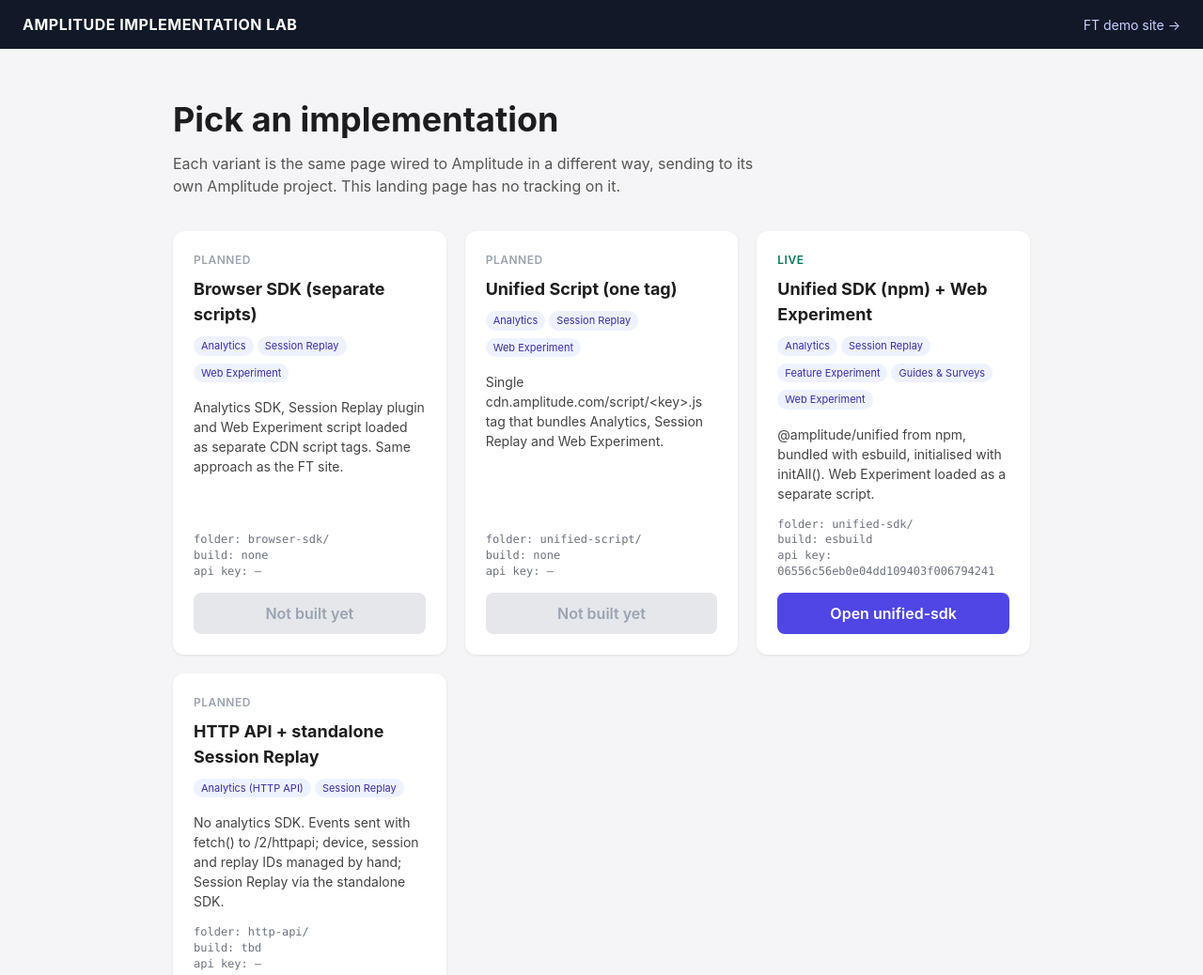
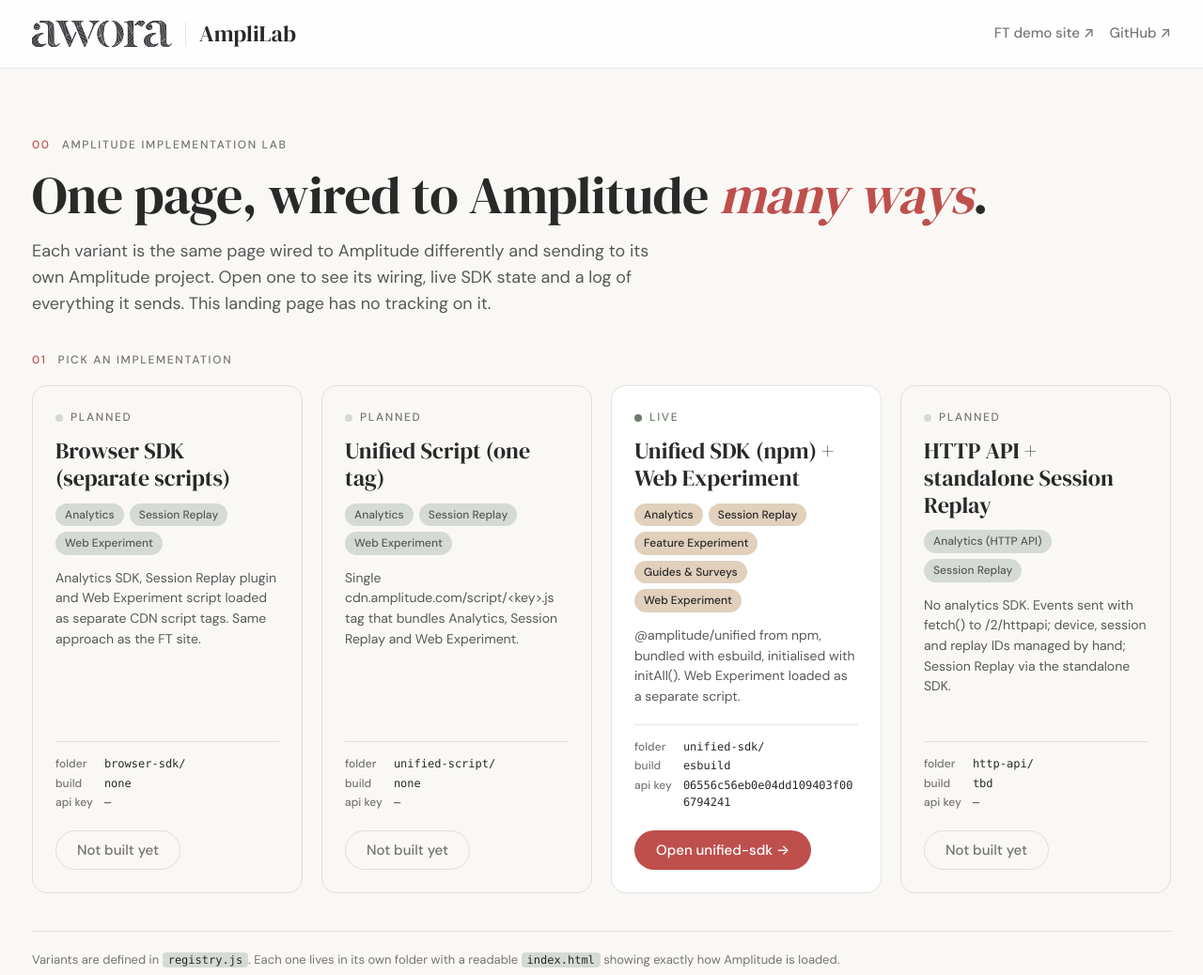
Before and after one commit to FChuvilkin/amplilab, a plain HTML site: page index.html in a window 1280 px wide. Shown: the top 1038 px of the page at 94% size. Drawn offline with Linux system fonts and the light colour scheme.

Commit message:
Apply Awora branding to the AmpliLab homepage (#3)
Co-authored-by: Claude Opus 5.5 <noreply@anthropic.com>

```diff
--- a/index.html
+++ b/index.html
@@ -3,57 +3,88 @@
 <head>
   <meta charset="utf-8">
   <meta name="viewport" content="width=device-width, initial-scale=1">
-  <title>Amplitude Implementation Lab</title>
+  <title>AmpliLab · Amplitude Implementation Lab</title>
   <!-- Deliberately no Amplitude (or any other) tracking on this page. It only links to the variants. -->
+  <link rel="icon" href="shared/brand/awora-mark.svg" type="image/svg+xml">
+  <!-- Same Awora branding as the variant pages: fonts, palette, header, buttons and badges come from shared/lab.css. -->
+  <link rel="stylesheet" href="shared/lab.css">
   <style>
-    * { box-sizing: border-box; }
-    body { margin: 0; font: 16px/1.5 -apple-system, BlinkMacSystemFont, "Segoe UI", Helvetica, Arial, sans-serif; color: #1d1d1f; background: #f5f5f7; }
-    header { background: #111827; color: #fff; padding: 14px 24px; display: flex; justify-content: space-between; align-items: center; }
-    header strong { letter-spacing: .5px; }
-    header a { color: #c7d2fe; text-decoration: none; font-size: 14px; }
-    main { max-width: 960px; margin: 0 auto; padding: 48px 24px; }
-    h1 { font-size: 36px; margin: 0 0 8px; }
-    .lede { color: #555; max-width: 640px; margin: 0 0 36px; }
-    .grid { display: grid; grid-template-columns: repeat(auto-fit, minmax(280px, 1fr)); gap: 20px; }
-    .card { background: #fff; border-radius: 12px; padding: 22px; box-shadow: 0 1px 3px rgba(0,0,0,.08); display: flex; flex-direction: column; }
-    .card h2 { font-size: 18px; margin: 0 0 6px; }
-    .card p { margin: 0 0 14px; color: #444; font-size: 14px; flex: 1; }
-    .meta { font: 12px/1.4 ui-monospace, Menlo, monospace; color: #6b7280; margin-bottom: 14px; }
-    .meta span { display: block; }
-    .badges { margin-bottom: 12px; }
-    .badge { display: inline-block; font-size: 11px; padding: 2px 8px; border-radius: 999px; background: #eef2ff; color: #3730a3; margin: 0 4px 4px 0; }
-    .btn { display: inline-block; text-align: center; border-radius: 8px; padding: 10px 16px; font-weight: 600; text-decoration: none; background: #4f46e5; color: #fff; }
-    .btn.disabled { background: #e5e7eb; color: #9ca3af; pointer-events: none; }
-    .status { font-size: 12px; font-weight: 600; text-transform: uppercase; letter-spacing: .5px; margin-bottom: 8px; }
-    .status.live { color: #047857; } .status.planned { color: #9ca3af; }
-    footer { margin-top: 40px; font-size: 13px; color: #6b7280; }
+    .hero { padding: 40px 0 36px; }
+    .hero .eyebrow { margin-bottom: 14px; }
+    .hero h1 { font-size: clamp(36px, 5vw, 56px); line-height: 1.08; margin: 0 0 16px; letter-spacing: -.01em; }
+    .hero h1 em { font-style: italic; color: var(--rust); }
+    .lede { max-width: 680px; margin: 0; font-size: 18px; color: var(--ink-2); }
+
+    .grid { display: grid; grid-template-columns: repeat(auto-fit, minmax(280px, 1fr)); gap: 20px; margin-top: 18px; }
+    .card { display: flex; flex-direction: column; background: var(--paper); border: 1px solid var(--line); border-radius: 16px; padding: 24px; transition: border-color .3s var(--ease), transform .3s var(--ease); }
+    .card.live:hover { border-color: var(--ink-soft); transform: translateY(-2px); }
+    .card.planned { background: transparent; }
+    .card h2 { font-size: 24px; line-height: 1.2; margin: 0 0 12px; }
+    .card p { flex: 1; margin: 0 0 18px; font-size: 14px; color: var(--ink-2); }
+    .card-status { display: inline-flex; align-items: center; gap: 8px; margin-bottom: 12px; font-size: 12px; font-weight: 500; letter-spacing: .14em; text-transform: uppercase; color: var(--ink-soft); }
+    .card-status::before { content: ""; width: 8px; height: 8px; border-radius: 999px; background: var(--sage-3); }
+    .card.live .card-status { color: var(--sage); }
+    .card.live .card-status::before { background: var(--sage); }
+    .card-badges { display: flex; flex-wrap: wrap; gap: 6px; margin-bottom: 14px; }
+    .card-badges .badge { font-size: 12px; padding: 3px 10px; }
+    .card.planned .badge { background: var(--sage-3); color: var(--ink-2); }
+    .card-meta { display: grid; grid-template-columns: auto 1fr; gap: 2px 12px; margin: 0 0 20px; padding-top: 14px; border-top: 1px solid var(--line); font-size: 12px; }
+    .card-meta dt { color: var(--ink-soft); font-weight: 500; }
+    .card-meta dd { margin: 0; font-family: var(--font-mono); color: var(--ink); word-break: break-all; }
+    .card .btn { align-self: flex-start; }
+    .btn[aria-disabled="true"] { color: var(--ink-soft); border-color: var(--line); cursor: default; pointer-events: none; }
+
+    .foot { margin-top: 40px; padding-top: 20px; border-top: 1px solid var(--line); font-size: 13px; color: var(--ink-soft); }
+    .foot code { background: var(--sage-3); color: var(--ink); padding: 1px 6px; border-radius: 4px; }
   </style>
 </head>
 <body>
-  <header>
-    <strong>AMPLITUDE IMPLEMENTATION LAB</strong>
-    <a href="https://fchuvilkin.github.io/fedor-test/">FT demo site →</a>
+  <header class="lab-strip">
+    <div class="strip-row">
+      <a href="./" class="strip-home" aria-label="AmpliLab home">
+        <img class="strip-logo" src="shared/brand/awora-wordmark.svg" alt="Awora" width="1784" height="335">
+        <span class="strip-divider" aria-hidden="true"></span>
+        <span class="strip-name">AmpliLab</span>
+      </a>
+      <span class="strip-spacer"></span>
+      <a class="strip-link" href="https://fchuvilkin.github.io/fedor-test/">FT demo site ↗</a>
+      <a class="strip-link" id="repo-link" href="https://github.com/FChuvilkin/amplilab" target="_blank" rel="noopener">GitHub ↗</a>
+    </div>
   </header>
+
   <main>
-    <h1>Pick an implementation</h1>
-    <p class="lede">Each variant is the same page wired to Amplitude in a different way, sending to its own Amplitude project. This landing page has no tracking on it.</p>
+    <section class="hero">
+      <p class="eyebrow"><b>00</b>Amplitude Implementation Lab</p>
+      <h1>One page, wired to Amplitude <em>many ways</em>.</h1>
+      <p class="lede">Each variant is the same page wired to Amplitude differently and sending to its own Amplitude project. Open one to see its wiring, live SDK state and a log of everything it sends. This landing page has no tracking on it.</p>
+    </section>
+
+    <div class="section-head"><p class="eyebrow"><b>01</b>Pick an implementation</p></div>
     <div class="grid" id="cards"></div>
-    <footer>Variants are defined in <code>registry.js</code>. Each one lives in its own folder with a readable <code>index.html</code> showing exactly how Amplitude is loaded.</footer>
+
+    <p class="foot">Variants are defined in <code>registry.js</code>. Each one lives in its own folder with a readable <code>index.html</code> showing exactly how Amplitude is loaded.</p>
   </main>
 
   <script src="registry.js"></script>
   <script>
-    function esc(s) { return String(s).replace(/&/g, '&amp;').replace(/</g, '&lt;').replace(/>/g, '&gt;'); }
+    function esc(s) { return String(s == null ? '' : s).replace(/&/g, '&amp;').replace(/</g, '&lt;').replace(/>/g, '&gt;').replace(/"/g, '&quot;'); }
+    if (window.LAB_REPO) document.getElementById('repo-link').href = window.LAB_REPO;
     document.getElementById('cards').innerHTML = window.LAB_REGISTRY.map(function (v) {
       var live = v.status === 'live';
-      return '<div class="card">' +
-        '<div class="status ' + v.status + '">' + v.status + '</div>' +
+      return '<article class="card ' + esc(v.status) + '" id="card-' + esc(v.slug) + '">' +
+        '<div class="card-status">' + esc(v.status) + '</div>' +
         '<h2>' + esc(v.title) + '</h2>' +
-        '<div class="badges">' + v.products.map(function (p) { return '<span class="badge">' + esc(p) + '</span>'; }).join('') + '</div>' +
+        '<div class="card-badges">' + v.products.map(function (p) { return '<span class="badge">' + esc(p) + '</span>'; }).join('') + '</div>' +
         '<p>' + esc(v.method) + '</p>' +
-        '<div class="meta"><span>folder: ' + v.slug + '/</span><span>build: ' + v.build + '</span><span>api key: ' + (v.apiKey || '—') + '</span></div>' +
-        (live ? '<a class="btn" href="' + v.slug + '/">Open ' + v.slug + '</a>' : '<span class="btn disabled">Not built yet</span>') +
-        '</div>';
+        '<dl class="card-meta">' +
+          '<dt>folder</dt><dd>' + esc(v.slug) + '/</dd>' +
+          '<dt>build</dt><dd>' + esc(v.build) + '</dd>' +
+          '<dt>api key</dt><dd>' + esc(v.apiKey || '–') + '</dd>' +
+        '</dl>' +
+        (live
+          ? '<a class="btn btn-primary" id="open-' + esc(v.slug) + '" href="' + esc(v.slug) + '/">Open ' + esc(v.slug) + ' →</a>'
+          : '<span class="btn btn-secondary" aria-disabled="true">Not built yet</span>') +
+        '</article>';
     }).join('');
   </script>
 </body>
```
Also changed, not shown: HANDOVER.md (+1 -1 lines).
